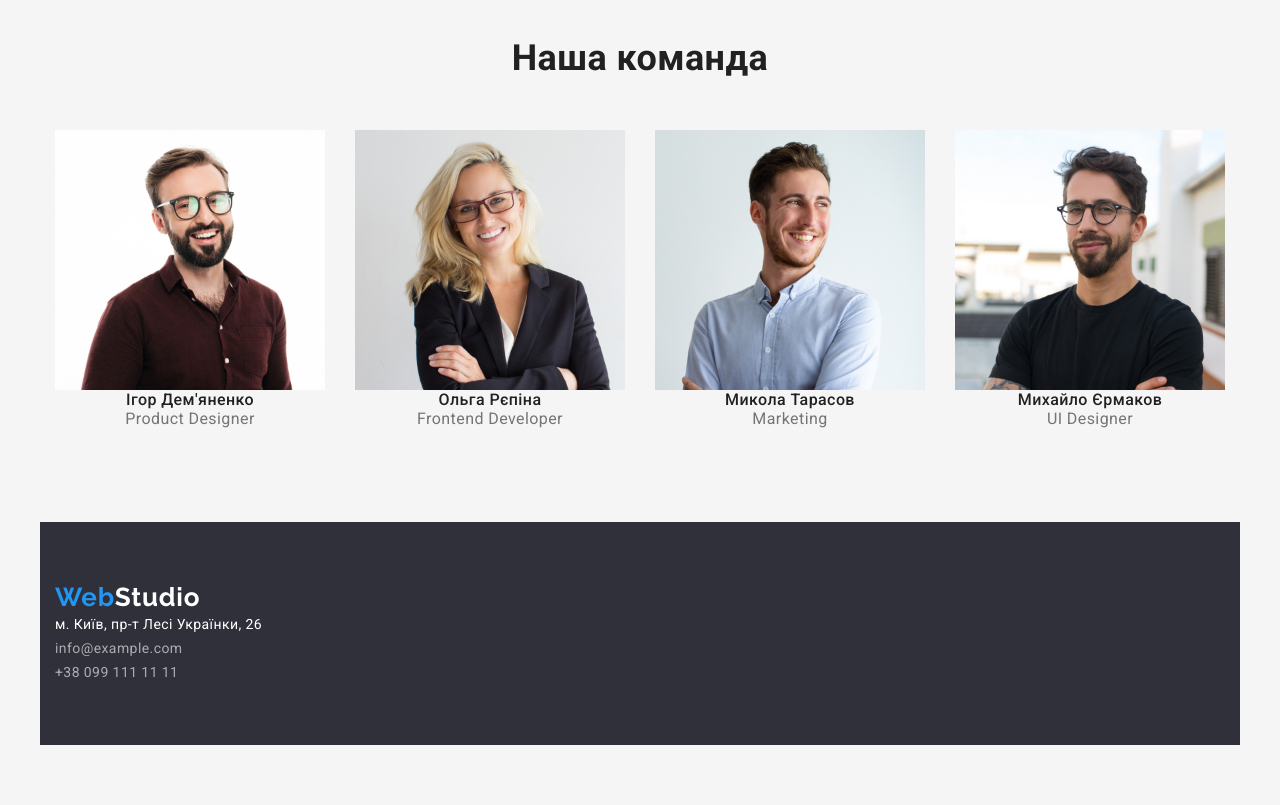
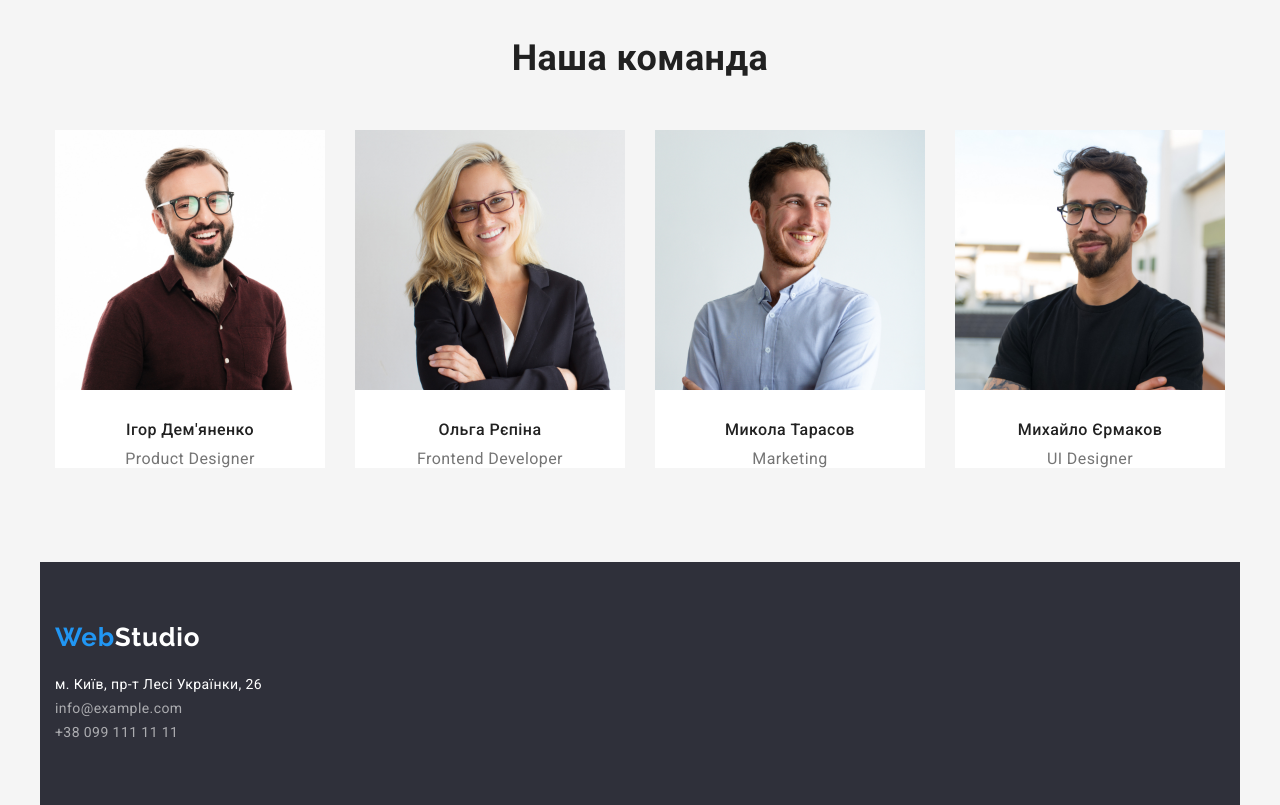
Before and after one commit to olegGLV1994/goit-markup-hw-03, a plain HTML site: page index.html in a window 1280 px wide. Shown: the part 1540-2345 px from the top of the page. Before the commit the page ends 2285 px from the top, so only its background shows below. Drawn offline with nearby package versions, Linux system fonts and the light colour scheme.

Commit message:
Update style.css

```diff
--- a/css/style.css
+++ b/css/style.css
@@ -268,6 +268,11 @@ section {
   font-weight: 400;
   font-size: 16px;
   text-align: center;
+  margin-top: 10px;
+}
+
+.team-item {
+  background-color: #ffffff;
 }
 
 .team-secondary-title {
@@ -275,9 +280,14 @@ section {
   font-weight: 500;
   font-size: 16px;
   text-align: center;
+  margin-top: 30px;
 }
 
 /* ---------------FOOTER------------- */
+
+.address {
+  margin-top: 20px;
+}
 
 .footer {
   background-color: var(--footer-bcg-color);
@@ -302,6 +312,7 @@ section {
   line-height: 1.7;
   color: #ffffff;
   font-style: normal;
+  margin-bottom: 9px;
 }
 
 .contact-link {
@@ -309,6 +320,7 @@ section {
   line-height: 1.7;
   color: rgba(255, 255, 255, 0.6);
   font-style: normal;
+  margin-bottom: 9px;
 }
 
 .adress-link:hover,
```
